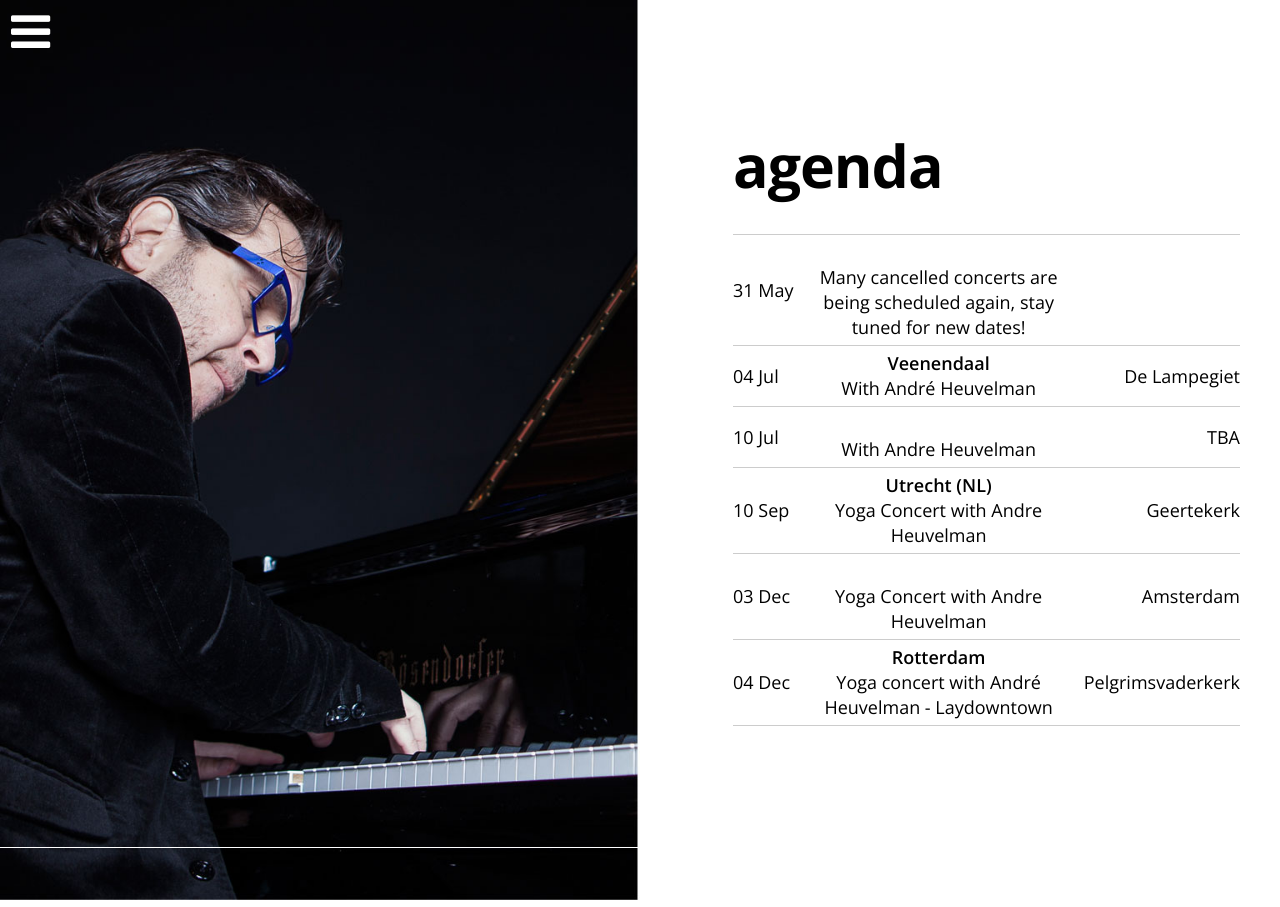
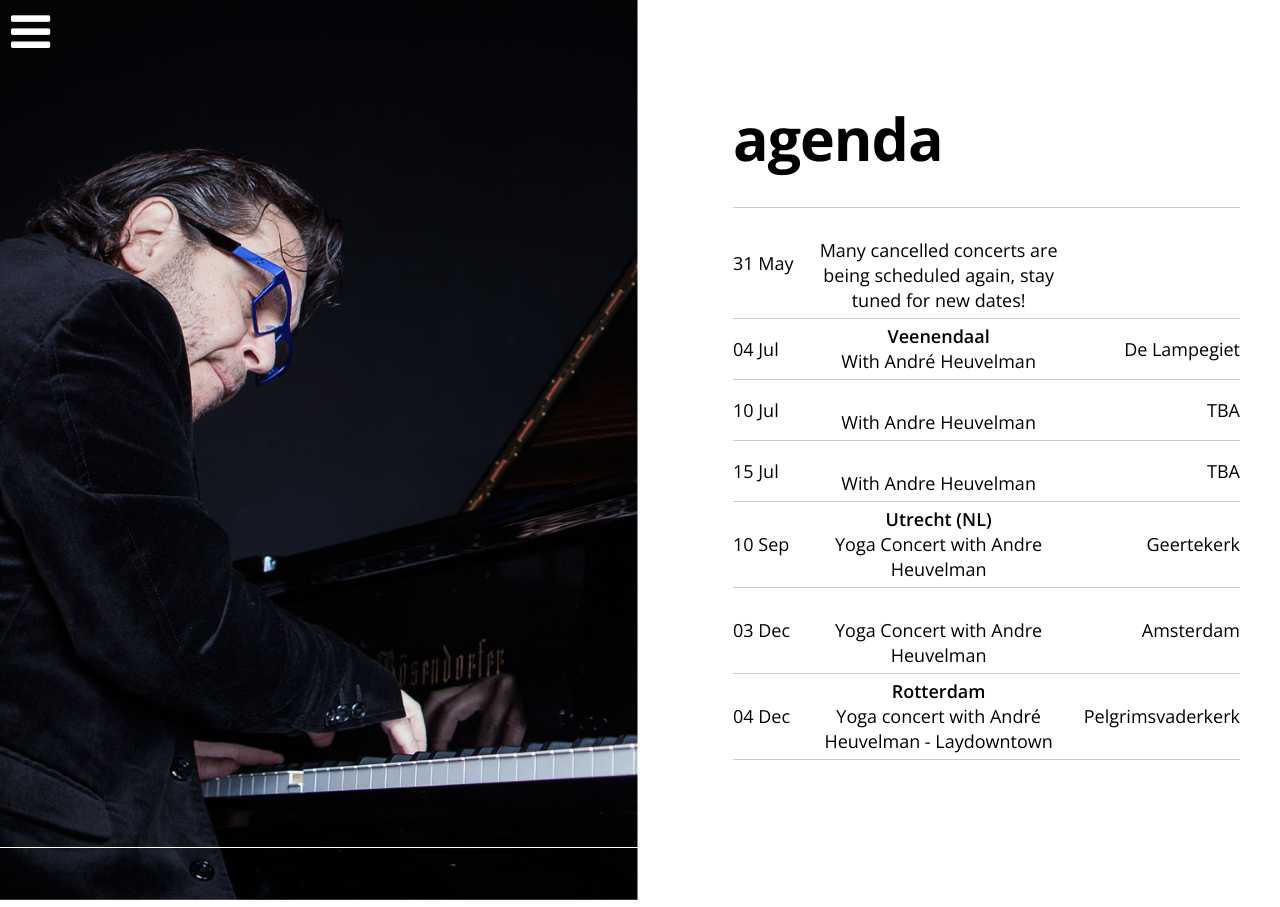
Before and after one commit to mikedelferro/website, a Jekyll site: the page built from agenda.html, in a window 1280 px wide. Built offline with Jekyll 4.4.1, drawn with Linux system fonts in a browser that asks for light colours; nearby versions of some CDN libraries.

Commit message:
Updated '_data/gigs.yml' via CloudCannon

```diff
--- a/_data/gigs.yml
+++ b/_data/gigs.yml
@@ -32,3 +32,8 @@ items:
     location: TBA
     venue:
     url:
+  - title: With Andre Heuvelman
+    date: 2020-07-15 20:00:00
+    location: TBA
+    venue:
+    url:
```
